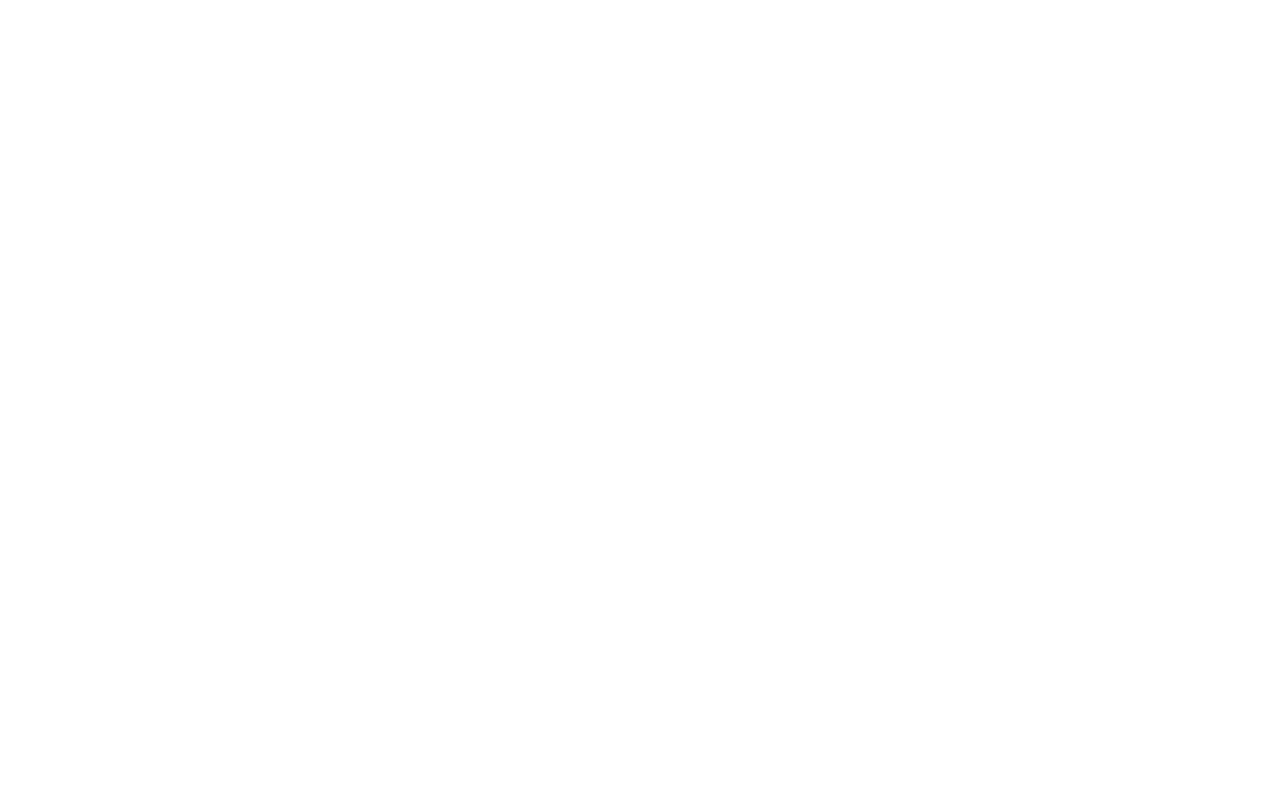
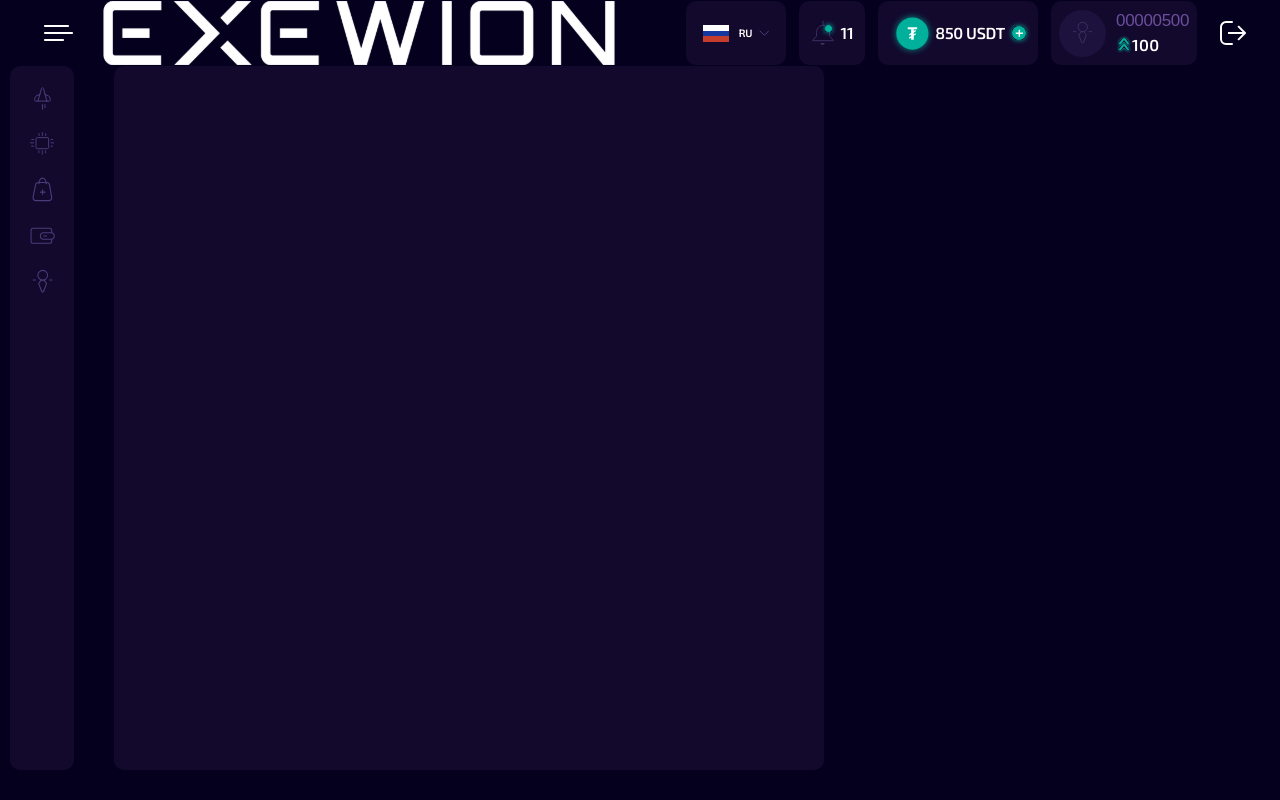
Before and after one commit to SteveGerr/exewion, a Vue app: page /main in a window 1280 px wide. Built offline with nearby package versions, Linux system fonts and the light colour scheme; a web font is replaced by a local one.

Commit message:
[refactor] removed trash

```diff
--- a/src/App.vue
+++ b/src/App.vue
@@ -1,11 +1,11 @@
 <template>
-  <nav>
-    <!-- <router-link to="/">Home</router-link> |
-    <router-link to="/about">About</router-link> -->
-  </nav>
-  <!-- <router-view/> -->
+  <router-view/>
 </template>
 
 <style lang="scss">
-
+#app {
+  width: 100vw;
+  height: 100%;
+  background-color: $background-page;
+}
 </style>
```
